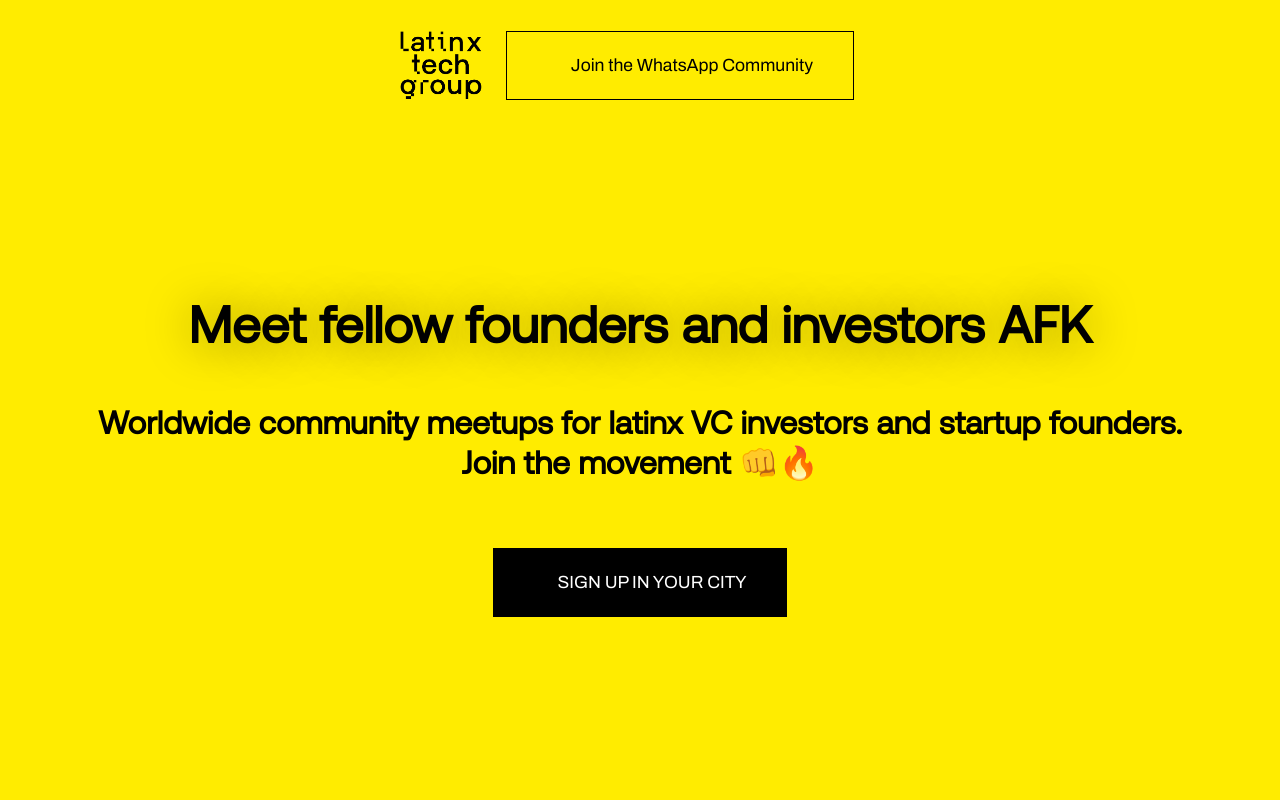
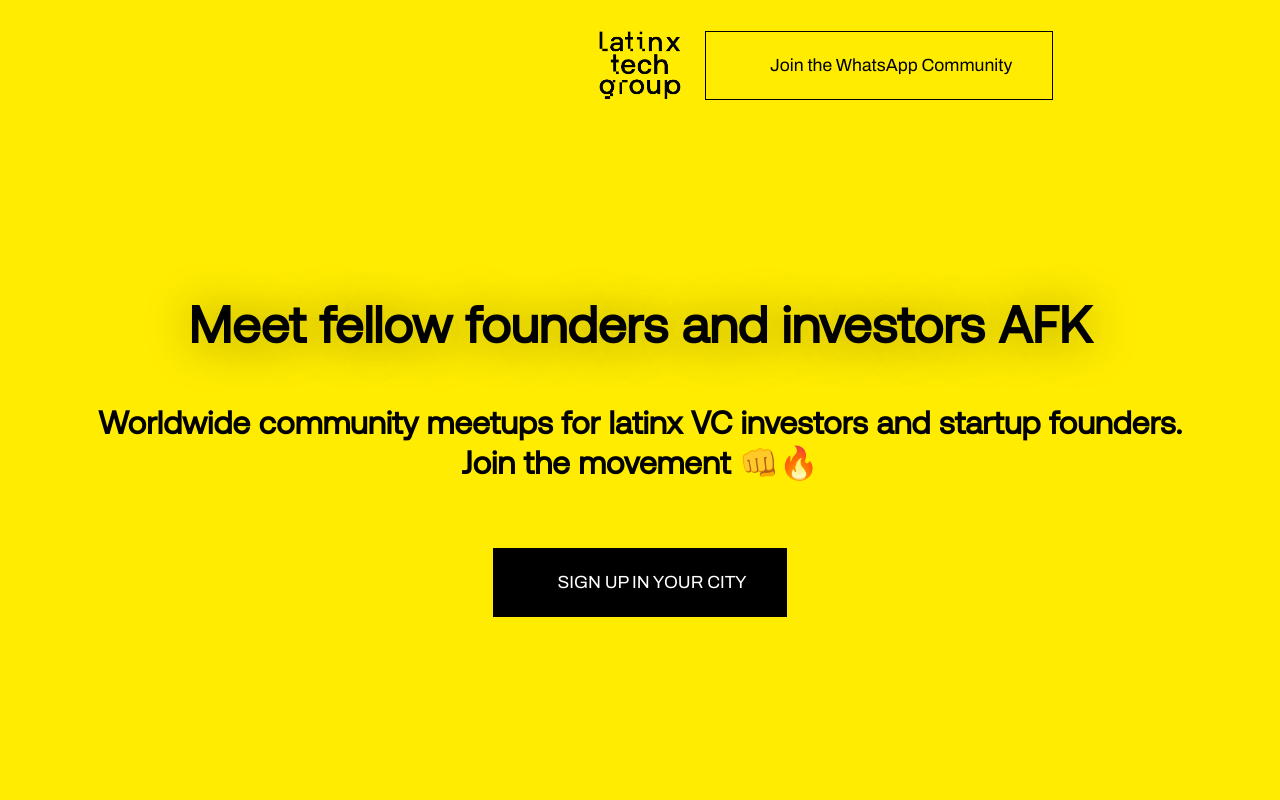
Before and after one commit to latinx-familia/latinx-meetups, a Next.js app: page / in a window 1280 px wide. Shown: the top 800 px of the page. Built offline with nearby package versions, Linux system fonts and the light colour scheme; some icons are missing.

Commit message:
small details

```diff
--- a/styles/style.scss
+++ b/styles/style.scss
@@ -181,6 +181,7 @@ header {
     width: 100%;
     align-items: center;
     justify-content: center;
+    flex-direction: column;
 
 }
 
@@ -546,11 +547,11 @@ footer {
 @media screen and (max-width: 1280px) {
 
     header {
-    padding: 0;
+    padding: 0px;
     }
 
     .navbar {
-        width: max-content;
+        width: 130px;
 
 
     }
```
